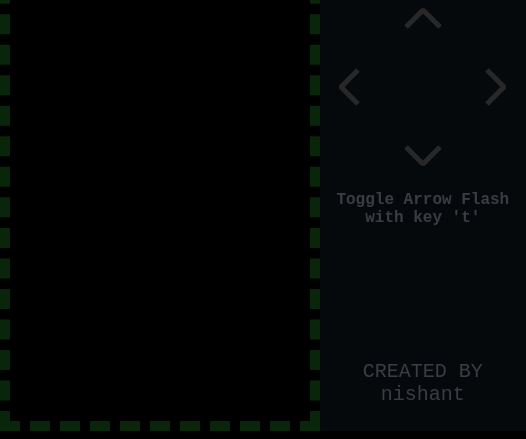
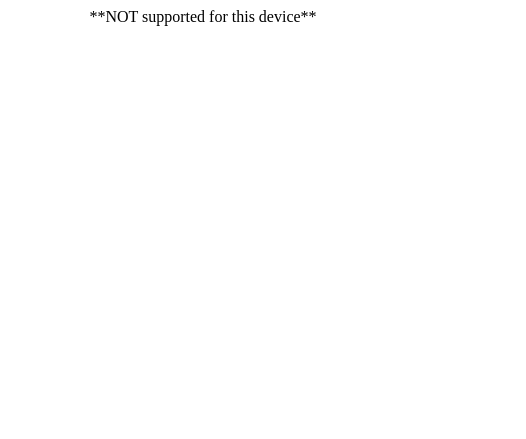
Before and after one commit to nishantchauhan00/nishantchauhan00.github.io, a plain HTML site: page Snake_Game/index.html in a window 390 px wide. Shown: the part 413-852 px from the top of the page, 526 px wide, since content can reach past the window. Drawn offline with Linux system fonts and the light colour scheme.

Commit message:
mobile-not-supported

```diff
--- a/Snake_Game/index.html
+++ b/Snake_Game/index.html
@@ -6,10 +6,17 @@
     <meta name="viewport" content="width=device-width, initial-scale=1.0">
     <title>Snake Xenzia</title>
     <link href="./assets/favicon.png" rel="shortcut icon" type="image/png">
-    <link href="./styles.css" rel="stylesheet">
+    <link href="./styles_mobile.css" media="screen and (max-width: 400px)" rel="stylesheet">
+    <link href="./styles.css" media="screen and (min-width: 400px)" rel="stylesheet">
 </head>
 
 <body>
+    <!-- mobile not allowed -->
+    <div class="mobile" style="display: none; opacity: 0; z-index: -6; ">
+        **NOT supported for this device**
+    </div>
+
+    <!-- game -->
     <div class="page">
         <div class="game_container">
             <canvas id="game_box"></canvas>
--- a/Snake_Game/script.js
+++ b/Snake_Game/script.js
@@ -185,7 +185,7 @@ function gameLoop() {
     if (game_over) {
         clearInterval(loop);
         document.querySelector(".final_score").innerText = `Score - ${score}`;
-        document.querySelector(".page").setAttribute('style', "opacity: 0.3; z-index: -5;");
+        document.querySelector(".page").setAttribute('style', "opacity: 0.5; z-index: -5;");
         document.querySelector(".card").setAttribute('style', "z-index: 5;");
         return;
     }
--- a/Snake_Game/styles.css
+++ b/Snake_Game/styles.css
@@ -11,6 +11,7 @@ body {
     display: flex;
     flex-direction: row;
     background-color: black;
+    transition: all 0.25s;
 }
 
 .game_container {
--- /dev/null
+++ b/Snake_Game/styles_mobile.css
@@ -0,0 +1,29 @@
+.mobile {
+    background-color: white;
+    position: absolute;
+    height: 100%;
+    width: 100%;
+    flex: 1;
+    justify-content: center;
+    align-items: center;
+}
+
+@media screen and (max-width: 400px) {
+    * {
+        background-color: #fff;
+        color: black;
+    }
+
+    .mobile {
+        display: flex !important;
+        z-index: 6 !important;
+        opacity: 1 !important;
+    }
+
+    .page,
+    .card {
+        display: none;
+        opacity: 0;
+        z-index: -6;
+    }
+}
```
